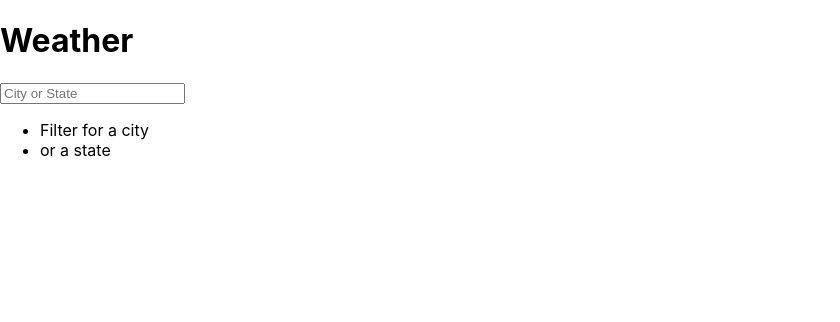
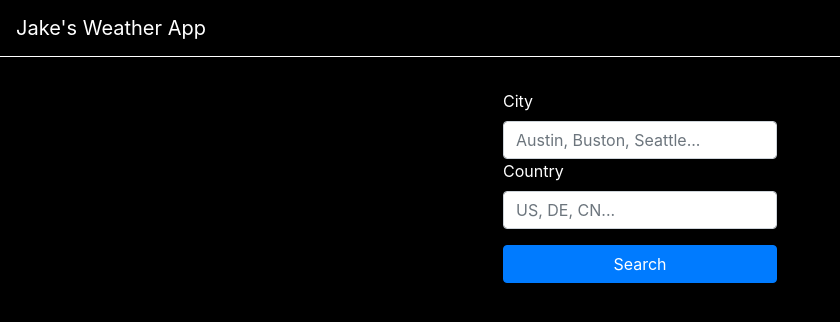
Before and after one commit to JakeFanelli/weather-app, a React (Create React App) app: page / in a window 1280 px wide. Shown: the top 322 px of the page, without its empty margins (0-840 px from the left). Built offline with nearby package versions, Linux system fonts and the light colour scheme; no server answers.

Commit message:
added design + fixed reactstrap + added some state + changing api called based on input fields

```diff
--- a/package.json
+++ b/package.json
@@ -4,8 +4,8 @@
   "private": true,
   "dependencies": {
     "bootstrap": "^4.3.1",
-    "react": "^16.8.3",
-    "react-dom": "^16.8.3",
+    "react": "^16.8.4",
+    "react-dom": "^16.8.4",
     "react-scripts": "^2.1.8",
     "reactstrap": "^7.1.0"
   },
--- a/src/App.js
+++ b/src/App.js
@@ -1,25 +1,56 @@
 import React, { Component } from "react";
 import "./App.css";
+import { Container, Row } from "reactstrap";
 import SearchBox from "./components/SearchBox";
-import {Container, Row, Col} from "reactstrap";
 import ResultBox from "./components/ResultBox";
+import MenuBar from "./components/MenuBar";
+import Secrets from "../src/components/Secrets";
 
 class App extends Component {
+  state = {
+    weatherData: {},
+    cityCode: "",
+    countryCode: ""
+  };
+
+  onChangeCity = e => {
+    this.setState({ cityCode: e.target.value });
+  };
+  onChangeCountry = e => {
+    this.setState({ countryCode: e.target.value });
+  };
+
+  updateWeatherData = e => {
+    e.preventDefault();
+    console.log(this.state.cityCode);
+    const endpoint = `${Secrets.baseUrl}${this.state.cityCode},${
+      this.state.countryCode
+    }${Secrets.baseUrl2}`;
+    fetch(endpoint)
+      .then(response => response.json())
+      .then(weatherData => this.setState({ weatherData }));
+  };
+
   render() {
     return (
+      <div className="App">
+        <MenuBar />
         <Container>
           <Row>
-          <h1>Weather</h1>
+            <SearchBox
+              weatherData={this.state.weatherData}
+              updateWeatherData={this.updateWeatherData}
+              cityCode={this.state.cityCode}
+              countryCode={this.state.countryCode}
+              onChangeCity={this.onChangeCity}
+              onChangeCountry={this.onChangeCountry}
+            />
           </Row>
           <Row>
-          <Col>
-            <SearchBox />
-          </Col>
-          <Col>
-            <ResultBox />
-          </Col>
+            <ResultBox weatherData={this.state.weatherData} />
           </Row>
         </Container>
+      </div>
     );
   }
 }
--- /dev/null
+++ b/src/components/MenuBar.js
@@ -0,0 +1,10 @@
+import React from "react";
+import { Navbar, NavbarBrand } from "reactstrap";
+
+const MenuBar = props => (
+  <Navbar className="bg-black">
+    <NavbarBrand>Jake's Weather App</NavbarBrand>
+  </Navbar>
+);
+
+export default MenuBar;
--- a/src/components/ResultBox.js
+++ b/src/components/ResultBox.js
@@ -1,20 +1,35 @@
 import React, { Component } from "react";
-import Secrets from "./Secrets";
-const endpoint =
-  "http://api.openweathermap.org/data/2.5/find?q=New+York,us&units=imperial&APPID=";
-const endpointKey = endpoint + Secrets.apiKey;
-const dataArr = [];
+import {
+  Container,
+  Row,
+  Card,
+  CardImg,
+  CardBody,
+  CardTitle,
+  CardSubtitle
+} from "reactstrap";
 class ResultBox extends Component {
-  componentDidMount() {
-    fetch(endpointKey)
-      .then(blob => blob.json())
-      .then(data => dataArr.push(data));
-    console.log(dataArr);
-  }
-
   render() {
-    console.log("butt");
-    return <div />;
+    if (this.props.weatherData) {
+      return null;
+    } else {
+      return (
+        <Container>
+          <Row>
+            <Card>
+              <CardImg
+                src="https://placeholdit.imgix.net/~text?txtsize=33&txt=poop"
+                alt="Card image cap"
+              />
+              <CardBody>
+                <CardTitle>Date:</CardTitle>
+                <CardSubtitle>Temperature:</CardSubtitle>
+              </CardBody>
+            </Card>
+          </Row>
+        </Container>
+      );
+    }
   }
 }
 export default ResultBox;
--- a/src/components/SearchBox.js
+++ b/src/components/SearchBox.js
@@ -1,15 +1,44 @@
 import React, { Component } from "react";
+import { Button, Input, Form, FormGroup, Label } from "reactstrap";
 
 class SearchBox extends Component {
   render() {
     return (
-      <form className="search-form">
-        <input type="text" className="search" placeholder="City or State" />
-        <ul className="suggestions">
-          <li>Filter for a city</li>
-          <li>or a state</li>
-        </ul>
-      </form>
+      <Form className="search-form">
+        <FormGroup>
+          <Label className="label" for="city">
+            City
+          </Label>
+          <Input
+            type="text"
+            ref={this.input}
+            id="cityCode"
+            className="search"
+            placeholder="Austin, Buston, Seattle..."
+            value={this.props.cityCode}
+            onChange={this.props.onChangeCity}
+          />
+          <Label className="label" for="country">
+            Country
+          </Label>
+          <Input
+            type="text"
+            ref={this.input}
+            id="countryCode"
+            className="search"
+            placeholder="US, DE, CN..."
+            value={this.props.countryCode}
+            onChange={this.props.onChangeCountry}
+          />
+        </FormGroup>
+        <Button
+          color="primary"
+          type="submit"
+          onClick={this.props.updateWeatherData}
+        >
+          Search
+        </Button>
+      </Form>
     );
   }
 }
--- a/src/index.css
+++ b/src/index.css
@@ -12,3 +12,45 @@ code {
   font-family: source-code-pro, Menlo, Monaco, Consolas, "Courier New",
     monospace;
 }
+.h1 {
+  color: #ffffff;
+  width: 100%;
+}
+.h1,
+.search-form {
+  text-align: center;
+}
+.search-form {
+  margin: 0 auto;
+}
+.search-form > button {
+  width: 100%;
+}
+.card {
+  color: #ffffff;
+  margin: 0 auto;
+  text-align: center;
+}
+.card-body {
+  background-color: #000000;
+  text-align: left;
+}
+body {
+  background: #000000;
+}
+.row {
+  text-align: center;
+  margin-bottom: 2em;
+}
+.navbar {
+  width: 100%;
+  color: #fff;
+  border-bottom: 1px solid #fff;
+  margin-bottom: 2em;
+}
+.label {
+  color: #fff;
+}
+.form-group {
+  text-align: left;
+}
```
Also changed, not shown: src/index.js (+7 -6 lines), 1 other file (tests, documents, lock files or other folders). Lines whose indentation alone changed are shown as unchanged.
